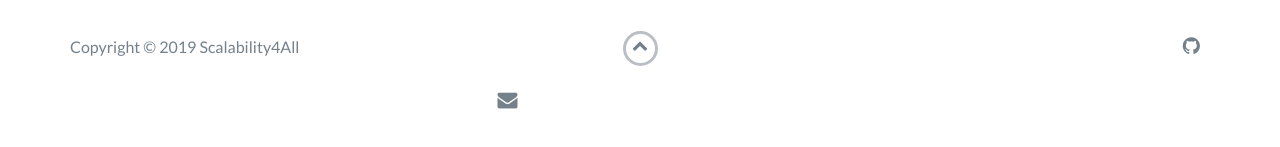
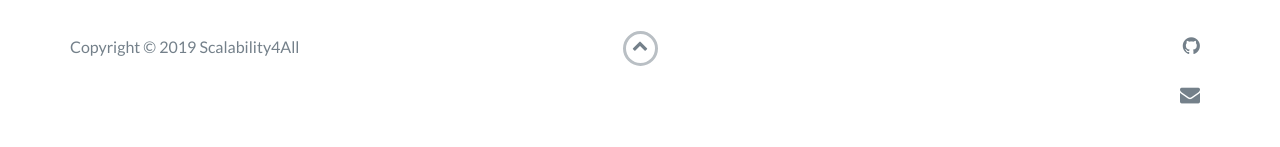
Before and after one commit to scalability4all/scalability4all.github.io, a website: page index.html in a window 1280 px wide. Shown: the part 4364-4511 px from the top of the page. Drawn offline with nearby package versions, Linux system fonts and the light colour scheme.

Commit message:
Update index.html

```diff
--- a/index.html
+++ b/index.html
@@ -298,13 +298,7 @@
                     <ul>
                         <li>
                             <a href="https://github.com/scalability4all/voice-enabled-chatbot" target="_blank"><i class="fa fa-github" aria-hidden="true"></i></a>
-                        </li>
-                    </ul>
-                </div>
-                <div class="col-sm-5 social">
-                    <ul>
-                        <li>
-                            <a href="mailto: admin@scalability4all.com" target="_blank"><i class="fa fa-envelope" aria-hidden="true"></i></a>
+			    <a href="mailto: admin@scalability4all.com" target="_blank"><i class="fa fa-envelope" aria-hidden="true"></i></a>
                         </li>
                     </ul>
                 </div>
```
